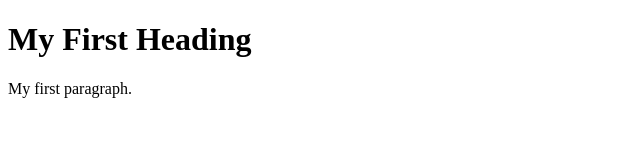
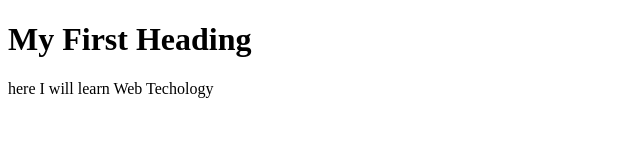
Before and after one commit to chebxx/my-first-repo, a plain HTML site: page index.html in a window 1280 px wide. Shown: the whole page, without its empty margins (0-640 px from the left). Drawn offline with Linux system fonts and the light colour scheme.

Commit message:
this is my first changes

```diff
--- a/index.html
+++ b/index.html
@@ -3,7 +3,7 @@
 <body>
 
 <h1>My First Heading</h1>
-<p>My first paragraph.</p>
+<P>here I will learn Web Techology</p>
 
 </body>
 </html>
```
